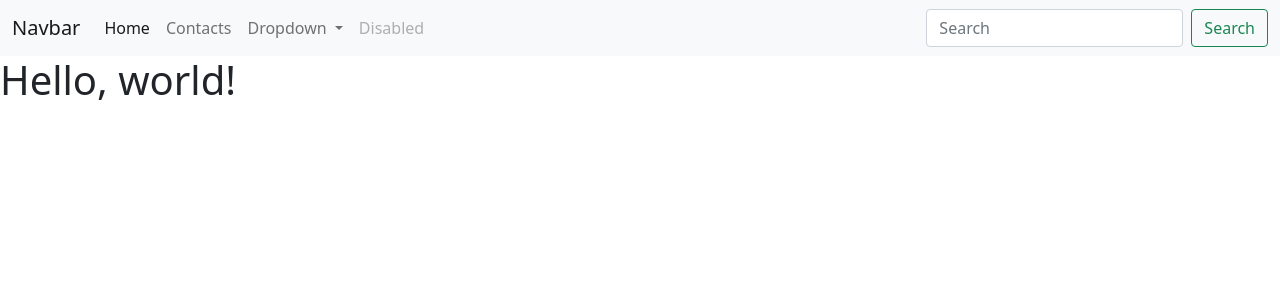
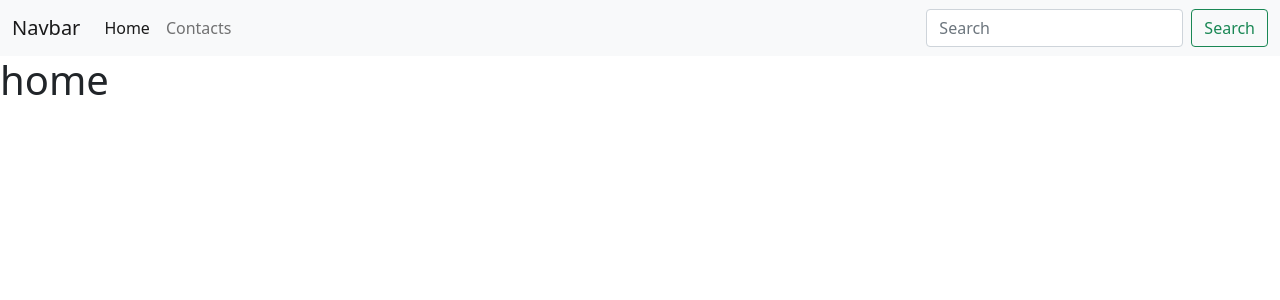
Before and after one commit to Paul-Gigel/MVC_Framework_from_Scratch_php, a PHP site: page / in a window 1280 px wide. Shown: the top 300 px of the page. Run offline with PHP 8.4, Linux system fonts and the light colour scheme.

Commit message:
25.04.2022 15:38

```diff
--- a/core/Application.php
+++ b/core/Application.php
@@ -4,12 +4,18 @@ namespace app\core;
 
 class Application
 {
+    public static string $ROOT_DIR;
     public Router $router;
     public Request $request;
-    public function __construct()
+    public Response $response;
+    public static Application $app;
+    public function __construct($rootPath)
     {
+        self::$app = $this;
+        self::$ROOT_DIR = $rootPath;
         $this->request = new Request();
-        $this->router = new Router($this->request);
+        $this->response = new Response();
+        $this->router = new Router($this->request, $this->response);
     }
     public function run()
     {
--- /dev/null
+++ b/core/Response.php
@@ -0,0 +1,11 @@
+<?php
+
+namespace app\core;
+
+class Response
+{
+    public function setStatusCode(int $code)
+    {
+        http_response_code($code);
+    }
+}
--- a/core/Router.php
+++ b/core/Router.php
@@ -3,6 +3,7 @@ namespace app\core;
 class Router
 {
     public Request $request;
+    public Response $response;
     protected array $routes = [
        /*
         * 'get' => [
@@ -18,9 +19,10 @@ class Router
     /**
      * @param Request $request
      */
-    public function __construct(Request $request)
+    public function __construct(Request $request, Response $response)
     {
         $this->request = $request;
+        $this->response = $response;
     }
 
     public function get($path, $callback)
@@ -34,18 +36,34 @@ class Router
         $method = $this->request->getMethod();
         $callback = $this->routes[$method][$path] ?? false;
         if ($callback === false)    {
+            $this->response->setStatusCode(404);
             return "not found";
-            exit;
         }
         if (is_string($callback))   {
             return $this->renderView($callback);
         }
         return call_user_func($callback);
-        //var_dump($this->routes);
     }
 
     public function renderView($view)   //$view = $callback
     {
-        include_once __DIR__."/../views/$view.php";
+        $layoutContent = $this->layoutContent();
+        $viewContent = $this->renderOnlyView($view);
+        return str_replace('{{content}}', $viewContent, $layoutContent);
+        //include_once Application::$ROOT_DIR."/views/$view.php";
+    }
+
+    protected function layoutContent()
+    {
+        ob_start();
+        include_once Application::$ROOT_DIR."/views/layouts/main.php";
+        return ob_get_clean();
+    }
+
+    protected function renderOnlyView($view)
+    {
+        ob_start();
+        include_once Application::$ROOT_DIR."/views/$view.php";
+        return ob_get_clean();
     }
 }
--- a/public/index.php
+++ b/public/index.php
@@ -3,7 +3,7 @@
 require_once __DIR__ . '/../vendor/autoload.php';
 use app\core\Application;
 
-$app = new Application();
+$app = new Application(dirname(__DIR__));
 
 
 $app->router->get('/', 'home');
--- a/views/contact.php
+++ b/views/contact.php
@@ -1,3 +1 @@
-<?php
-?>
-<h1>contact</h1>
+<h1>contact us</h1>
--- a/views/home.php
+++ b/views/home.php
@@ -1,65 +1,3 @@
 <?php
 ?>
-<!doctype html>
-<html lang="en">
-<head>
-    <!-- Required meta tags -->
-    <meta charset="utf-8">
-    <meta name="viewport" content="width=device-width, initial-scale=1">
-
-    <!-- Bootstrap CSS -->
-    <link href="https://cdn.jsdelivr.net/npm/bootstrap@5.1.3/dist/css/bootstrap.min.css" rel="stylesheet" integrity="sha384-1BmE4kWBq78iYhFldvKuhfTAU6auU8tT94WrHftjDbrCEXSU1oBoqyl2QvZ6jIW3" crossorigin="anonymous">
-
-    <title>Hello, world!</title>
-</head>
-<body>
-<nav class="navbar navbar-expand-lg navbar-light bg-light">
-    <div class="container-fluid">
-        <a class="navbar-brand" href="#">Navbar</a>
-        <button class="navbar-toggler" type="button" data-bs-toggle="collapse" data-bs-target="#navbarSupportedContent" aria-controls="navbarSupportedContent" aria-expanded="false" aria-label="Toggle navigation">
-            <span class="navbar-toggler-icon"></span>
-        </button>
-        <div class="collapse navbar-collapse" id="navbarSupportedContent">
-            <ul class="navbar-nav me-auto mb-2 mb-lg-0">
-                <li class="nav-item">
-                    <a class="nav-link active" aria-current="page" href="/">Home</a>
-                </li>
-                <li class="nav-item">
-                    <a class="nav-link" href="/contact">Contacts</a>
-                </li>
-                <li class="nav-item dropdown">
-                    <a class="nav-link dropdown-toggle" href="#" id="navbarDropdown" role="button" data-bs-toggle="dropdown" aria-expanded="false">
-                        Dropdown
-                    </a>
-                    <ul class="dropdown-menu" aria-labelledby="navbarDropdown">
-                        <li><a class="dropdown-item" href="#">Action</a></li>
-                        <li><a class="dropdown-item" href="#">Another action</a></li>
-                        <li><hr class="dropdown-divider"></li>
-                        <li><a class="dropdown-item" href="#">Something else here</a></li>
-                    </ul>
-                </li>
-                <li class="nav-item">
-                    <a class="nav-link disabled">Disabled</a>
-                </li>
-            </ul>
-            <form class="d-flex">
-                <input class="form-control me-2" type="search" placeholder="Search" aria-label="Search">
-                <button class="btn btn-outline-success" type="submit">Search</button>
-            </form>
-        </div>
-    </div>
-</nav>
-<h1>Hello, world!</h1>
-
-<!-- Optional JavaScript; choose one of the two! -->
-
-<!-- Option 1: Bootstrap Bundle with Popper -->
-<script src="https://cdn.jsdelivr.net/npm/bootstrap@5.1.3/dist/js/bootstrap.bundle.min.js" integrity="sha384-ka7Sk0Gln4gmtz2MlQnikT1wXgYsOg+OMhuP+IlRH9sENBO0LRn5q+8nbTov4+1p" crossorigin="anonymous"></script>
-
-<!-- Option 2: Separate Popper and Bootstrap JS -->
-<!--
-<script src="https://cdn.jsdelivr.net/npm/@popperjs/core@2.10.2/dist/umd/popper.min.js" integrity="sha384-7+zCNj/IqJ95wo16oMtfsKbZ9ccEh31eOz1HGyDuCQ6wgnyJNSYdrPa03rtR1zdB" crossorigin="anonymous"></script>
-<script src="https://cdn.jsdelivr.net/npm/bootstrap@5.1.3/dist/js/bootstrap.min.js" integrity="sha384-QJHtvGhmr9XOIpI6YVutG+2QOK9T+ZnN4kzFN1RtK3zEFEIsxhlmWl5/YESvpZ13" crossorigin="anonymous"></script>
--->
-</body>
-</html>
+<h1>home</h1>
--- /dev/null
+++ b/views/layouts/main.php
@@ -0,0 +1,53 @@
+<?php
+?>
+<?php
+?>
+<!doctype html>
+<html lang="en">
+<head>
+    <!-- Required meta tags -->
+    <meta charset="utf-8">
+    <meta name="viewport" content="width=device-width, initial-scale=1">
+
+    <!-- Bootstrap CSS -->
+    <link href="https://cdn.jsdelivr.net/npm/bootstrap@5.1.3/dist/css/bootstrap.min.css" rel="stylesheet" integrity="sha384-1BmE4kWBq78iYhFldvKuhfTAU6auU8tT94WrHftjDbrCEXSU1oBoqyl2QvZ6jIW3" crossorigin="anonymous">
+
+    <title>Hello, world!</title>
+</head>
+<body>
+<nav class="navbar navbar-expand-lg navbar-light bg-light">
+    <div class="container-fluid">
+        <a class="navbar-brand" href="#">Navbar</a>
+        <button class="navbar-toggler" type="button" data-bs-toggle="collapse" data-bs-target="#navbarSupportedContent" aria-controls="navbarSupportedContent" aria-expanded="false" aria-label="Toggle navigation">
+            <span class="navbar-toggler-icon"></span>
+        </button>
+        <div class="collapse navbar-collapse" id="navbarSupportedContent">
+            <ul class="navbar-nav me-auto mb-2 mb-lg-0">
+                <li class="nav-item">
+                    <a class="nav-link active" aria-current="page" href="/">Home</a>
+                </li>
+                <li class="nav-item">
+                    <a class="nav-link" href="/contact">Contacts</a>
+                </li>
+            </ul>
+            <form class="d-flex">
+                <input class="form-control me-2" type="search" placeholder="Search" aria-label="Search">
+                <button class="btn btn-outline-success" type="submit">Search</button>
+            </form>
+        </div>
+    </div>
+</nav>
+{{content}}
+
+<!-- Optional JavaScript; choose one of the two! -->
+
+<!-- Option 1: Bootstrap Bundle with Popper -->
+<script src="https://cdn.jsdelivr.net/npm/bootstrap@5.1.3/dist/js/bootstrap.bundle.min.js" integrity="sha384-ka7Sk0Gln4gmtz2MlQnikT1wXgYsOg+OMhuP+IlRH9sENBO0LRn5q+8nbTov4+1p" crossorigin="anonymous"></script>
+
+<!-- Option 2: Separate Popper and Bootstrap JS -->
+<!--
+<script src="https://cdn.jsdelivr.net/npm/@popperjs/core@2.10.2/dist/umd/popper.min.js" integrity="sha384-7+zCNj/IqJ95wo16oMtfsKbZ9ccEh31eOz1HGyDuCQ6wgnyJNSYdrPa03rtR1zdB" crossorigin="anonymous"></script>
+<script src="https://cdn.jsdelivr.net/npm/bootstrap@5.1.3/dist/js/bootstrap.min.js" integrity="sha384-QJHtvGhmr9XOIpI6YVutG+2QOK9T+ZnN4kzFN1RtK3zEFEIsxhlmWl5/YESvpZ13" crossorigin="anonymous"></script>
+-->
+</body>
+</html>
```
